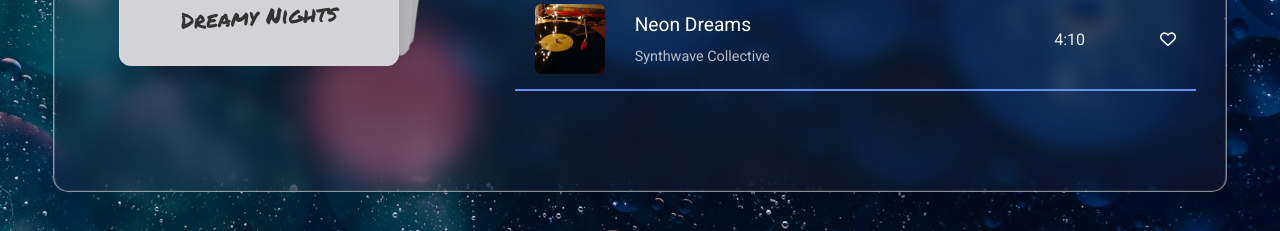
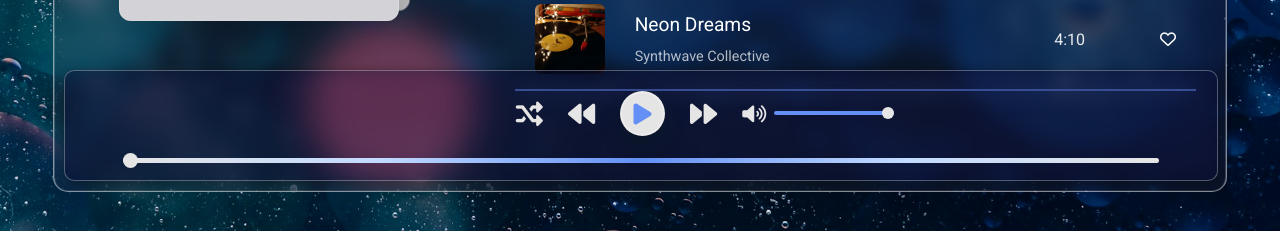
Before and after one commit to rabiyasalehjee/react-app-music-player, a React (Create React App) app: page / in a window 1280 px wide. Shown: the part 539-770 px from the top of the page. Built offline with nearby package versions, Linux system fonts and the light colour scheme.

Commit message:
added shuffle button

```diff
--- a/public/index.html
+++ b/public/index.html
@@ -11,6 +11,7 @@
     />
     <link rel="apple-touch-icon" href="%PUBLIC_URL%/logo192.png" />
     <link rel="manifest" href="%PUBLIC_URL%/manifest.json" />
+    <link rel="stylesheet" href="https://cdnjs.cloudflare.com/ajax/libs/font-awesome/6.0.0/css/all.min.css" />
     <link href="https://fonts.googleapis.com/css2?family=Roboto:wght@400;700&display=swap" rel="stylesheet">
     <link rel="stylesheet" href="https://cdnjs.cloudflare.com/ajax/libs/font-awesome/6.0.0/css/all.min.css" integrity="sha512-..." crossorigin="anonymous" />
     <link href="https://fonts.googleapis.com/css2?family=Permanent+Marker&display=swap" rel="stylesheet">
--- a/src/components/MusicPlayer.css
+++ b/src/components/MusicPlayer.css
@@ -347,3 +347,138 @@
         }
     }
 }
+.player {
+    position: sticky;
+    bottom: 0;
+    width: 100%;
+    border: 1px solid rgba(255, 255, 255, 0.3);
+    border-radius: 10px;
+    background: rgba(5, 9, 51, 0.4);
+    backdrop-filter: blur(10px);
+    box-shadow: 2px 2px 10px 2px rgba(0, 0, 0, 0.25);
+    padding: 10px 0 5px;
+    z-index: 15;
+    color: #e5e5e5;
+    display: flex;
+    flex-direction: column;
+    align-items: center;
+  }
+
+  .controls {
+    display: flex;
+    justify-content: center;
+    align-items: center;
+    column-gap: 25px;
+    padding: 10px;
+  }
+
+  .controls i {
+    font-size: 1.7rem;
+    cursor: pointer;
+    color: #e5e5e5;
+  }
+
+  .controls button {
+    display: flex;
+    align-items: center;
+    justify-content: center;
+    width: 45px;
+    height: 45px;
+    background: #e5e5e5;
+    border: 2px solid rgba(255, 255, 255, 0.3);
+    border-radius: 50%;
+    box-shadow: 0 10px 20px rgba(5, 36, 28, 0.3);
+    cursor: pointer;
+    transition: transform 0.2s ease;
+  }
+
+  .controls button i {
+    color: #6490f6;
+    font-size: 1.5rem;
+  }
+
+  .controls button:hover {
+    transform: scale(1.05);
+  }
+
+ #playPauseBtn {
+  display: flex;
+  align-items: center;
+  justify-content: center;
+  width: 45px;
+  height: 45px;
+  background: #e5e5e5;
+  border: 2px solid rgba(255, 255, 255, 0.3);
+  border-radius: 50%;
+  box-shadow: 0 10px 20px rgba(5, 36, 28, 0.3);
+  cursor: pointer;
+  transition: transform 0.2s ease;
+}
+
+#playPauseBtn i {
+  color: #6490f6;
+  font-size: 1.5rem;
+}
+
+#playPauseBtn:hover {
+  transform: scale(1.05);
+}
+
+  #shuffleBtn:hover,
+  #prevBtn:hover,
+  #nextBtn:hover,
+  #playPauseBtn:hover {
+    transform: scale(1.05);
+  }
+  .volume {
+    position: relative;
+    display: flex;
+    align-items: center;
+  }
+  .volume i {
+    color: var(--light-clr);
+    font-size: 1.2rem;
+  }
+  .volume input {
+    position: absolute;
+    left: 30px;
+    width: 120px;
+    height: 4px;
+    background: #6490f6;
+    border-radius: 4px;
+    cursor: pointer;
+    appearance: none;
+  }
+
+  .volume input::-webkit-slider-thumb {
+    appearance: none;
+    background: #e5e5e5;
+    width: 12px;
+    height: 12px;
+    border-radius: 50%;
+  }
+
+  #progress-bar {
+    appearance: none;
+    width: 90%;
+    height: 5px;
+    background: linear-gradient(
+      90deg,
+      #e5e5e5,
+      #c1daff,
+      #6490f6,
+      #c1daff,
+      #e5e5e5
+    );
+    border-radius: 4px;
+    margin: 12px auto;
+    cursor: pointer;
+  }
+
+  #progress-bar::-webkit-slider-thumb {
+    appearance: none;
+    background: #e5e5e5;
+    width: 15px;
+    height: 15px;
+    border-radius: 50%;
+  }
--- a/src/components/MusicPlayer.js
+++ b/src/components/MusicPlayer.js
@@ -15,6 +15,12 @@ const MusicPlayer = () => {
   ]);
 
   const [activeIndex, setActiveIndex] = useState(0);
+  const [isPlaying, setIsPlaying] = useState(false);
+  const [isShuffle, setIsShuffle] = useState(false);
+  const [volume, setVolume] = useState(100);
+  const [progress, setProgress] = useState(0);
+
+  const audioRef = useRef(null);
   const songRowRefs = useRef([]);
   const swiperRef = useRef(null);
 
@@ -55,6 +61,37 @@ const MusicPlayer = () => {
     setTimeout(() => {
       setActiveIndex(swiper.activeIndex);
     }, 100);
+  };
+
+  const togglePlayPause = () => {
+    if (isPlaying) {
+      audioRef.current.pause();
+    } else {
+      audioRef.current.play();
+    }
+    setIsPlaying(!isPlaying);
+  };
+
+  const handleShuffle = () => {
+    setIsShuffle(!isShuffle);
+  };
+
+  const handleVolumeChange = (e) => {
+    const newVolume = e.target.value;
+    setVolume(newVolume);
+    audioRef.current.volume = newVolume / 100;
+  };
+
+  const handleProgressChange = (e) => {
+    const newProgress = e.target.value;
+    setProgress(newProgress);
+    audioRef.current.currentTime = (newProgress / 100) * audioRef.current.duration;
+  };
+
+  const handleTimeUpdate = () => {
+    const currentTime = audioRef.current.currentTime;
+    const duration = audioRef.current.duration;
+    setProgress((currentTime / duration) * 100);
   };
 
   return (
@@ -110,6 +147,47 @@ const MusicPlayer = () => {
             ))}
           </div>
         </div>
+
+        {}
+        <div className="player">
+          <audio
+            ref={audioRef}
+            src={`path/to/your/audio/${songs[activeIndex].title}.mp3`}
+            onTimeUpdate={handleTimeUpdate}
+          ></audio>
+
+          <div className="controls">
+            <i
+              className={`fa-solid fa-shuffle ${isShuffle ? 'active' : ''}`}
+              onClick={handleShuffle}
+            ></i>
+            <i className="fa-solid fa-backward" onClick={() => setActiveIndex((prev) => (prev > 0 ? prev - 1 : songs.length - 1))}></i>
+            <button id="playPauseBtn" onClick={togglePlayPause}>
+              <i className={`fa-solid ${isPlaying ? 'fa-pause' : 'fa-play'}`}></i>
+            </button>
+            <i className="fa-solid fa-forward" onClick={() => setActiveIndex((prev) => (prev < songs.length - 1 ? prev + 1 : 0))}></i>
+            <div className="volume">
+              <i className="fa-solid fa-volume-high"></i>
+              <input
+                type="range"
+                id="volume-range"
+                min="0"
+                max="100"
+                value={volume}
+                onChange={handleVolumeChange}
+              />
+            </div>
+          </div>
+
+          <input
+            type="range"
+            id="progress-bar"
+            min="0"
+            max="100"
+            value={progress}
+            onChange={handleProgressChange}
+          />
+        </div>
       </div>
     </div>
   );
```
